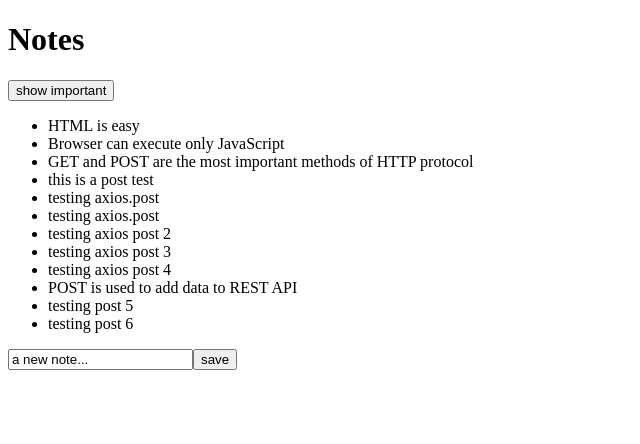
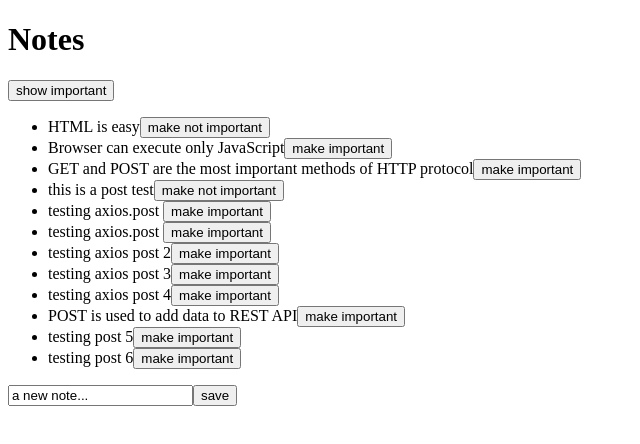
Before and after one commit to moodyKroko/fs-part2-notes, a React (Create React App) app: page / in a window 1280 px wide. Shown: the top 444 px of the page, without its empty margins (0-640 px from the left). Built offline with nearby package versions, Linux system fonts and the light colour scheme; data requests are answered from the project's data file.

Commit message:
add put request to change items in database

```diff
--- a/db.json
+++ b/db.json
@@ -16,7 +16,7 @@
       "id": 3,
       "content": "GET and POST are the most important methods of HTTP protocol",
       "date": "2022-1-17T19:20:14.298Z",
-      "important": true
+      "important": false
     },
     {
       "id": 4,
@@ -45,7 +45,7 @@
     {
       "content": "testing axios post 3",
       "date": "2022-08-27T15:57:30.562Z",
-      "important": true,
+      "important": false,
       "id": 8
     },
     {
@@ -57,7 +57,7 @@
     {
       "content": "POST is used to add data to REST API",
       "date": "2022-08-27T15:59:47.049Z",
-      "important": true,
+      "important": false,
       "id": 10
     },
     {
--- a/src/App.js
+++ b/src/App.js
@@ -38,6 +38,17 @@
     setNewNote(event.target.value)
   }
 
+  const toggleImportanceOf = (id) => {
+    console.log(`importance of ${id} needs to be toggled`)
+    const url = `${baseURL}/notes/${id}`
+    const note = notes.find((note) => note.id === id)
+    const changedNote = { ...note, important: !note.important }
+
+    axios.put(url, changedNote).then((response) => {
+      setNotes(notes.map((note) => (note.id !== id ? note : response.data)))
+    })
+  }
+
   const notesToShow = showAll
     ? notes
     : notes.filter((note) => note.important === true)
@@ -55,6 +66,7 @@
           <Note
             key={note.id}
             note={note}
+            toggleImportance={() => toggleImportanceOf(note.id)}
           />
         ))}
       </ul>
--- a/src/components/Note.js
+++ b/src/components/Note.js
@@ -1,7 +1,12 @@
-const Note = ({ note }) => {
+const Note = ({ note, toggleImportance }) => {
+  const label = note.important ? 'make not important' : 'make important'
+
   return (
     <>
-      <li>{note.content}</li>
+      <li>
+        {note.content}
+        <button onClick={toggleImportance}>{label}</button>
+      </li>
     </>
   )
 }
```
